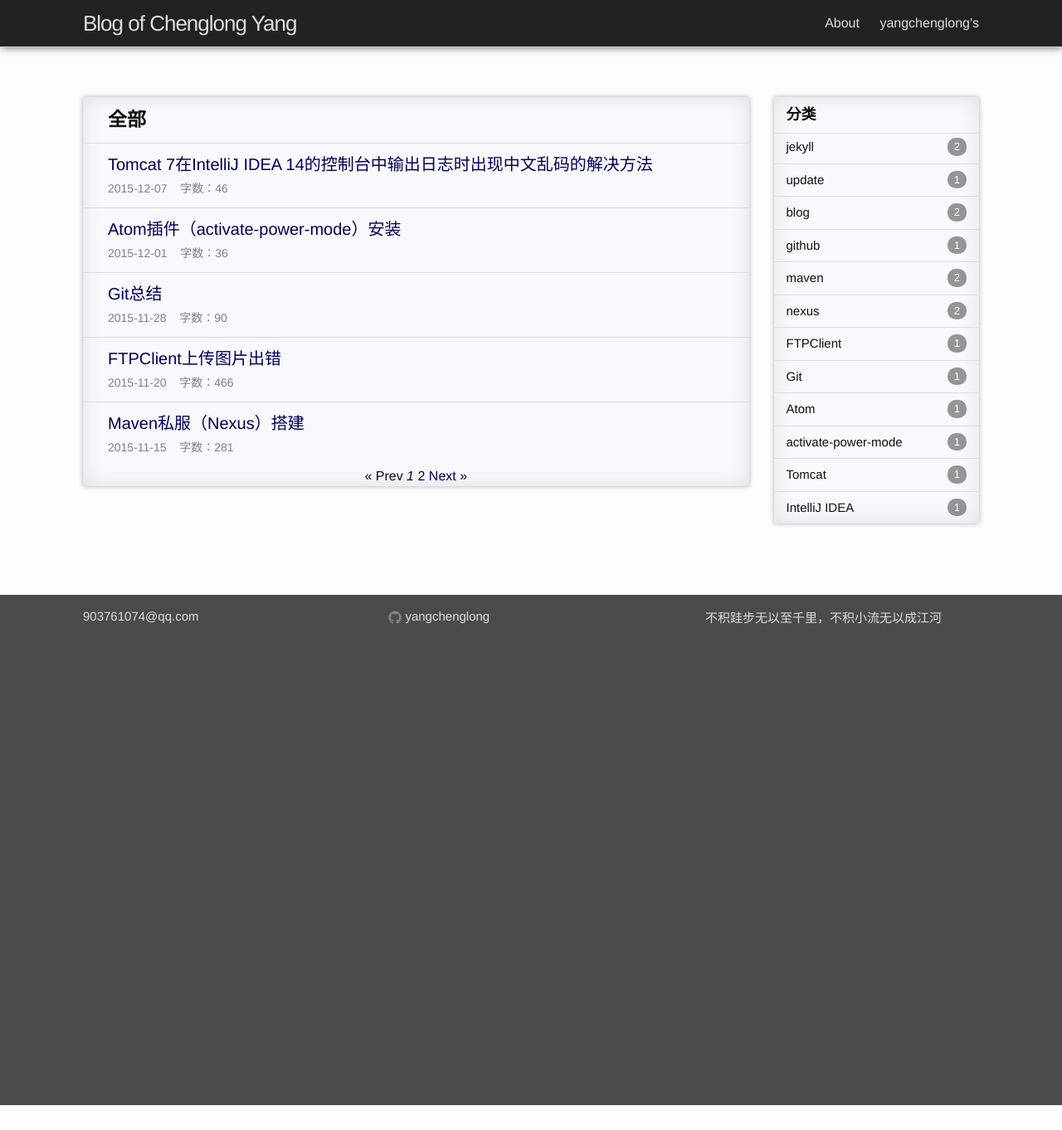
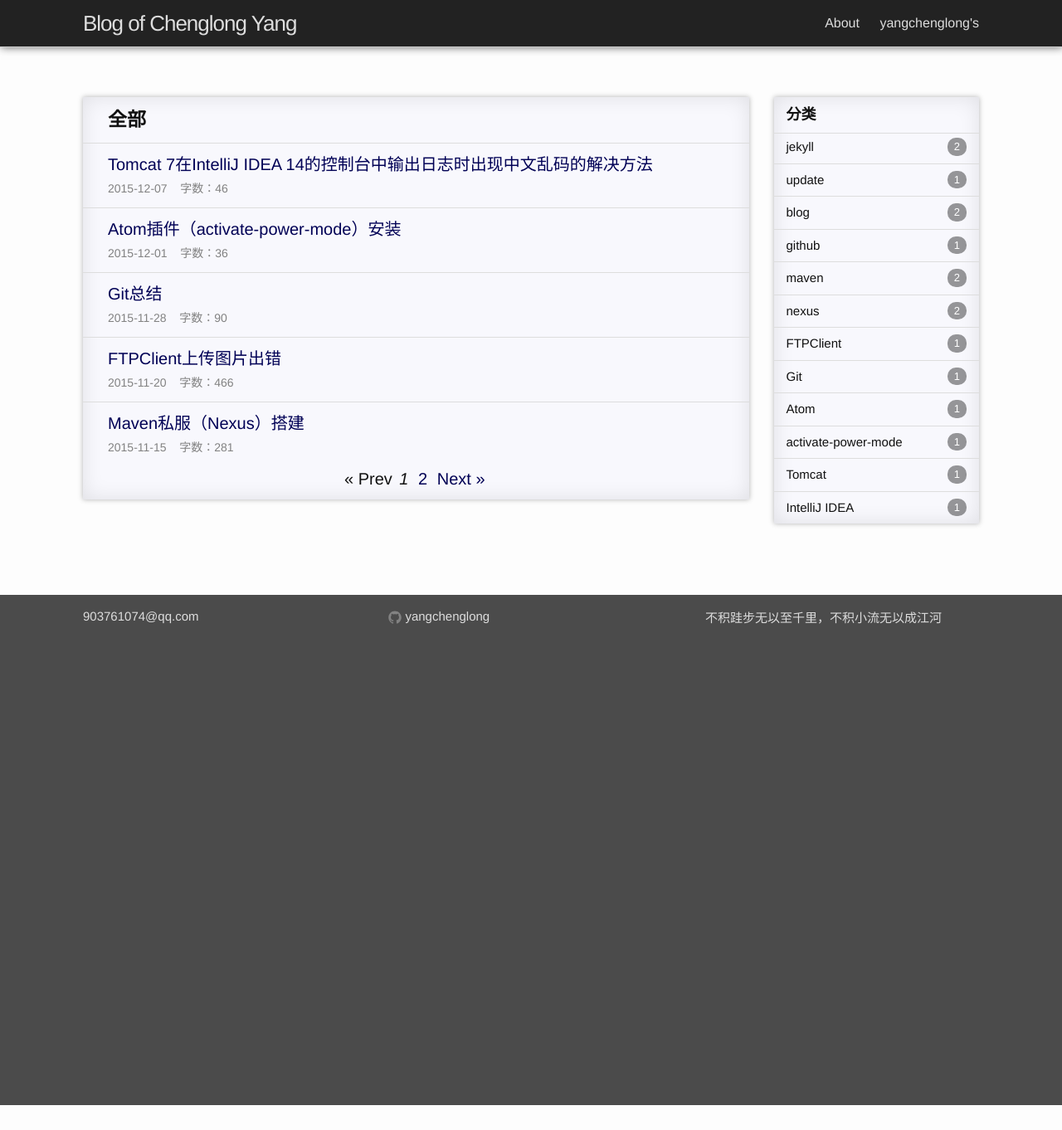
Before and after one commit to laurelyoung/laurelyoung.github.io, a Jekyll site: the page built from index.html, in a window 1280 px wide. Shown: the whole page at 83% size. Built offline with Jekyll 4.4.1, drawn with Linux system fonts in a browser that asks for light colours; Markdown is read by kramdown in place of the engine named in the settings; the list of posts is cut into pages by our own code; comment, search, counter and statistics services are not loaded.

Commit message:
pagination style

```diff
--- a/static/css/index.css
+++ b/static/css/index.css
@@ -314,4 +314,10 @@ a:visited {
 
 .pagination {
     text-align: center;
+    padding-bottom: 10px;
+    font-size: 20px;
 }
+
+.pagination > a, .pagination > em {
+    margin: 0 3px;
+}
```
